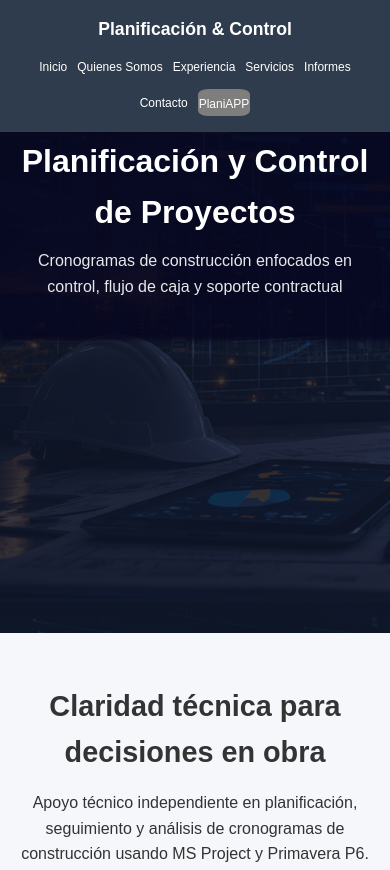
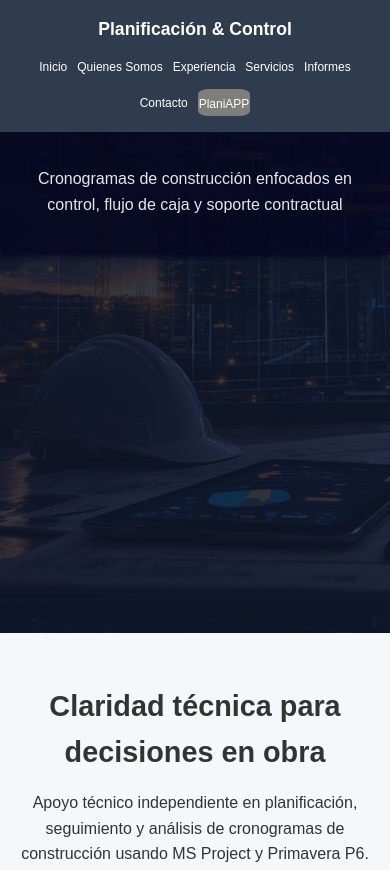
Before and after one commit to JOSEA2990/PLANNINGSERVICES, a plain HTML site: page index.html in a window 390 px wide. Shown: the top 870 px of the page. Drawn offline with Linux system fonts and the light colour scheme.

Commit message:
Update5
Ajuste de forma

```diff
--- a/index.html
+++ b/index.html
@@ -170,7 +170,7 @@
         <h2>Contacto</h2>
         <p>¿Necesitas claridad sobre el estado de tu proyecto?</p>
 
-        <p><strong>Email:</strong> tuemail@dominio.com</p>
+        <p><strong>Email:</strong> joseamartinezg.2990@gmail.com</p>
         <p><strong>WhatsApp:</strong> +507 6277-8359</p>
 
         <p class="note">
--- a/style.css
+++ b/style.css
@@ -115,7 +115,15 @@ header p {
 
     .nav-links li a {
     font-size: 0.75rem;
-}
+    }
+
+    header h1 {
+    font-size: 0rem;
+    }
+
+    .header-content {
+    padding: 40px 0 30px 0;
+    }
 }
 
 /* Cuadros de contenido */
```
